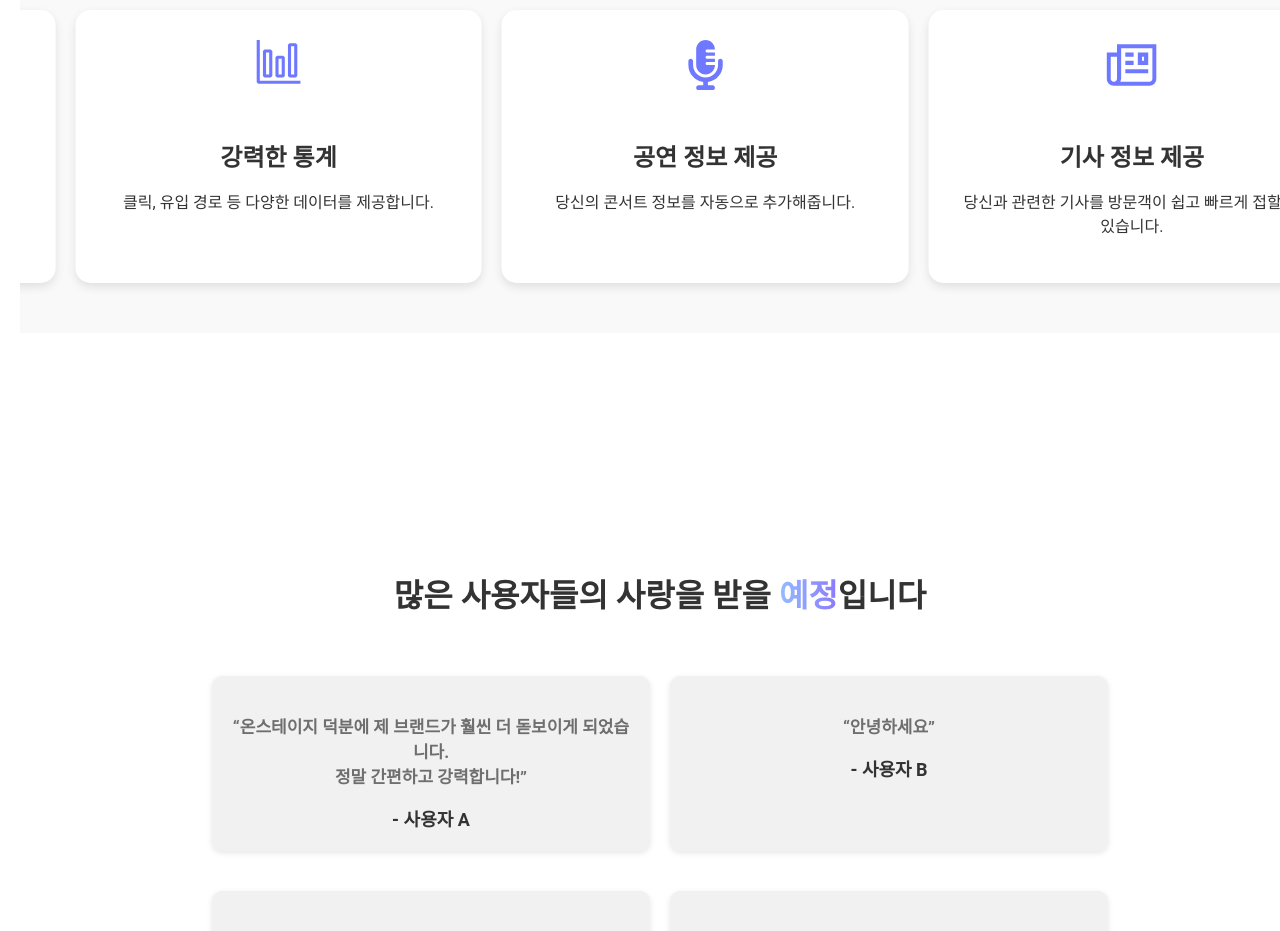
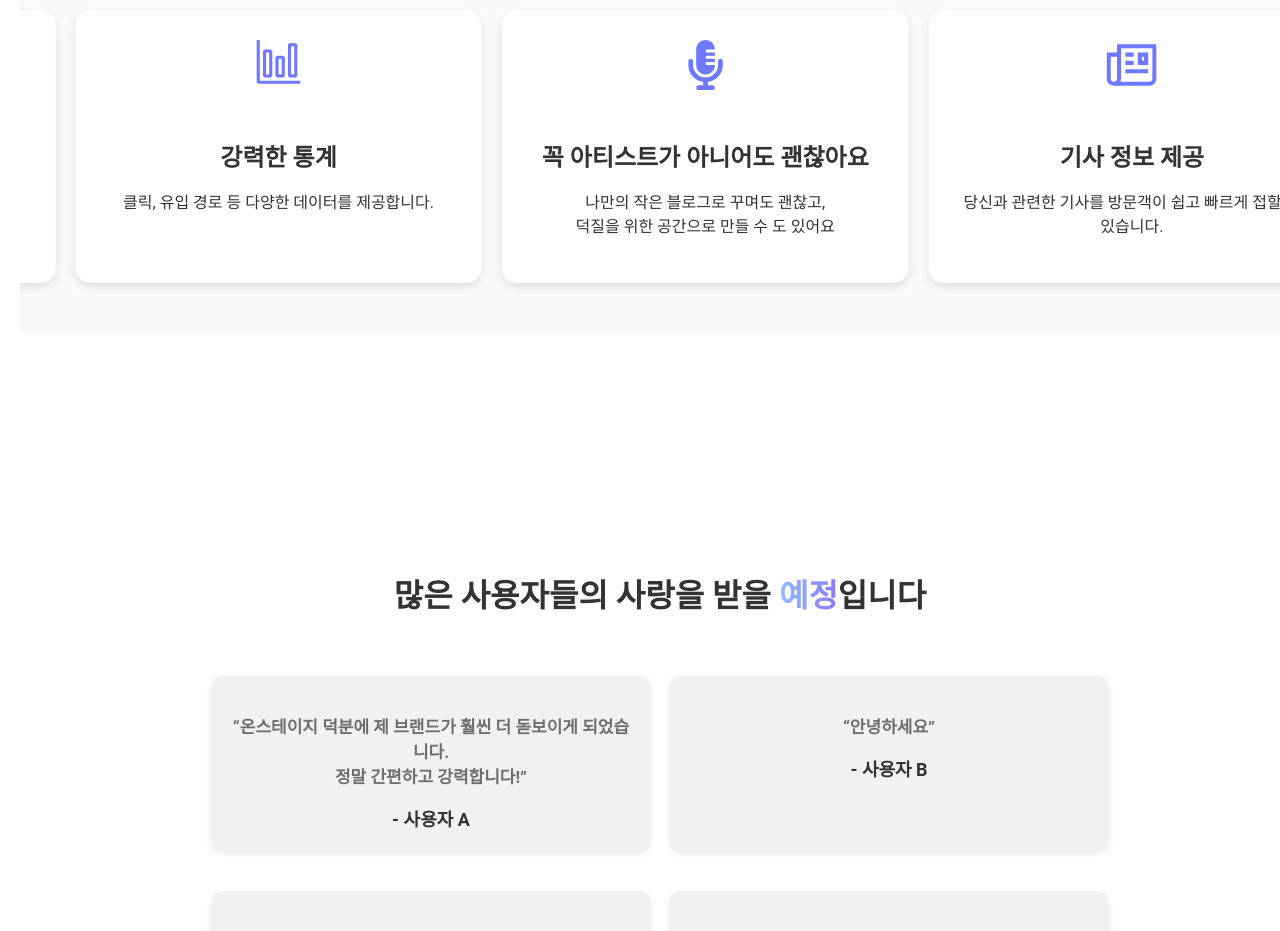
Before and after one commit to hthoon/On-stage-FE, a React (Create React App) app: page / in a window 1280 px wide. Shown: the part 1000-1931 px from the top of the page. Built offline with nearby package versions, Linux system fonts and the light colour scheme; no server answers.

Commit message:
버그 수정

```diff
--- a/src/page/home/Home.js
+++ b/src/page/home/Home.js
@@ -59,8 +59,8 @@ const Home = () => {
                         </div>
                         <div className="home-feature-card">
                             <FaMicrophoneLines className="feature-icon"/>
-                            <h3>공연 정보 제공</h3>
-                            <p>당신의 콘서트 정보를 자동으로 추가해줍니다.</p>
+                            <h3>꼭 아티스트가 아니어도 괜찮아요</h3>
+                            <p>나만의 작은 블로그로 꾸며도 괜찮고, <br/>덕질을 위한 공간으로 만들 수 도 있어요</p>
                         </div>
                         <div className="home-feature-card">
                             <GrArticle className="feature-icon"/>
@@ -76,7 +76,7 @@ const Home = () => {
                         <div className="home-feature-card">
                             <VscGraph className="feature-icon"/>
                             <h3>강력한 통계</h3>
-                            <p>클릭, 유입 경로 등 다양한 데이터를 제공합니다.</p>
+                            <p>조회수, 클릭, 유입 경로 등 다양한 데이터를 제공합니다.</p>
                         </div>
                     </div>
                 </section>
```
